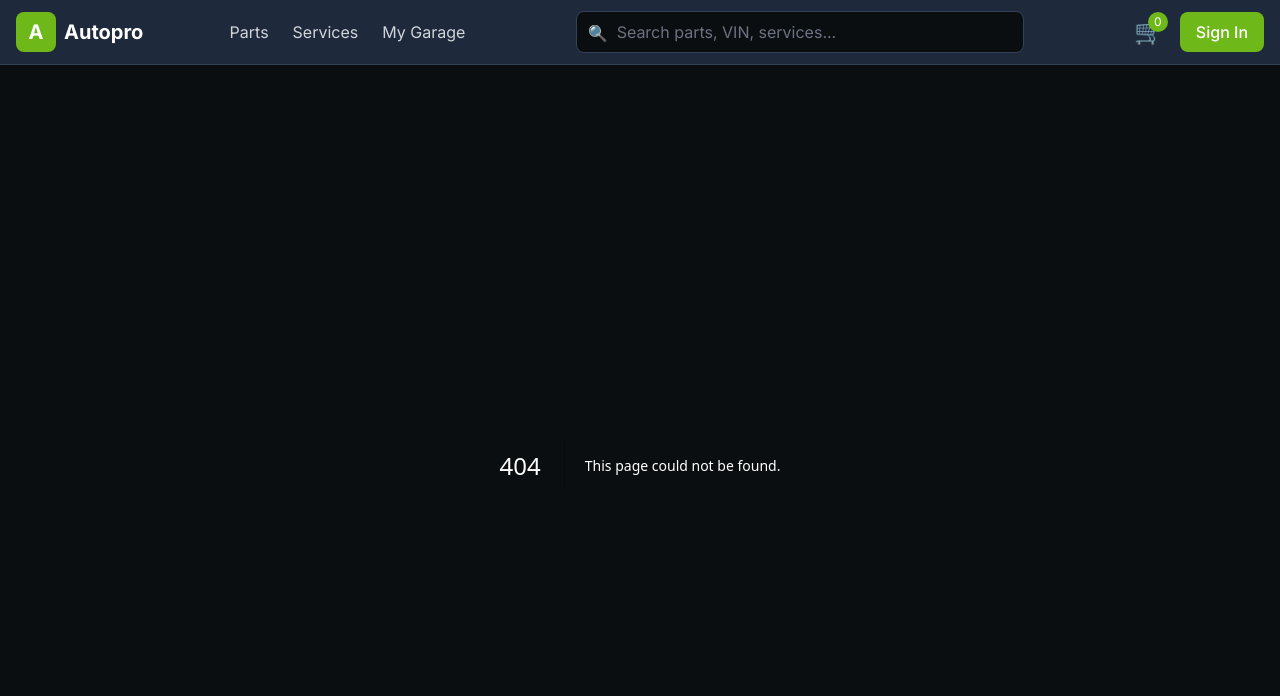
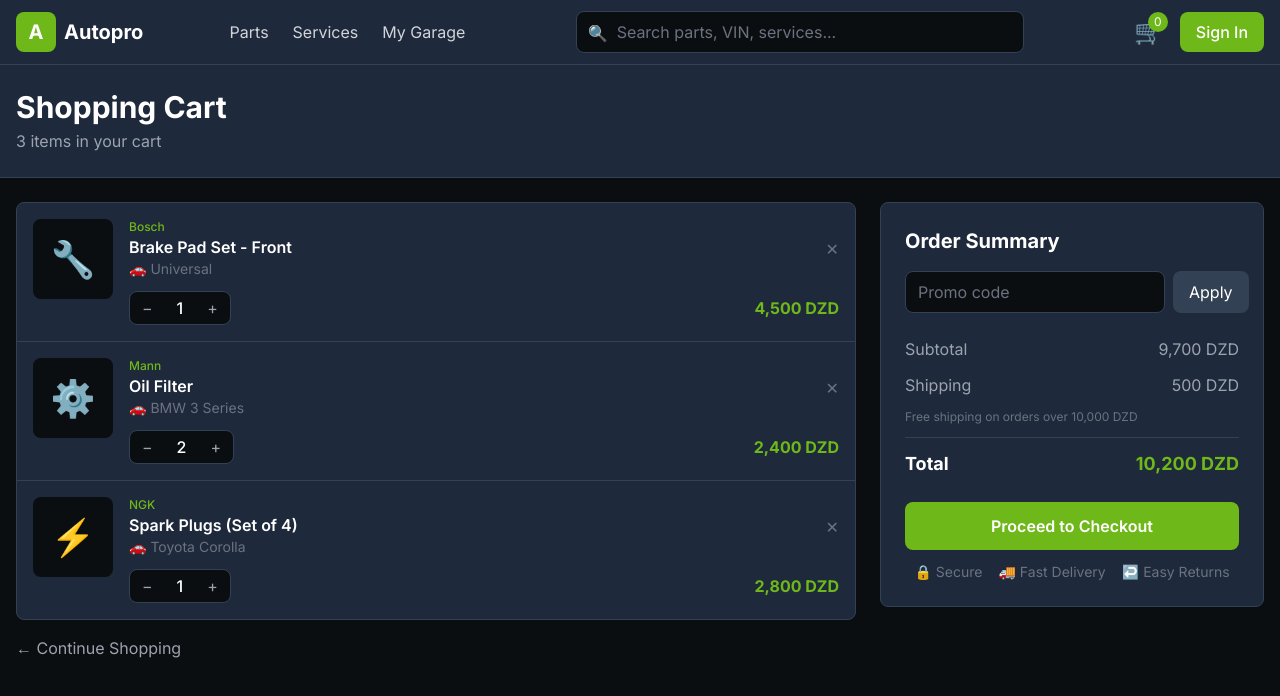
Before and after one commit to houcinhadjaissa-cyber/Autopro, a Next.js app in the folder apps/storefront/: page /cart in a window 1280 px wide. Before the commit this address had no page. Shown: the top 696 px of the page. Built offline with nearby package versions, Linux system fonts and the light colour scheme.

Commit message:
Create page.tsx

```diff
--- /dev/null
+++ b/apps/storefront/src/app/cart/page.tsx
@@ -0,0 +1,200 @@
+"use client";
+
+import { useState } from "react";
+import Link from "next/link";
+
+const demoCartItems = [
+  { id: 1, name: "Brake Pad Set - Front", brand: "Bosch", price: 4500, quantity: 1, image: "🔧", compatibility: "Universal" },
+  { id: 2, name: "Oil Filter", brand: "Mann", price: 1200, quantity: 2, image: "⚙️", compatibility: "BMW 3 Series" },
+  { id: 3, name: "Spark Plugs (Set of 4)", brand: "NGK", price: 2800, quantity: 1, image: "⚡", compatibility: "Toyota Corolla" },
+];
+
+export default function CartPage() {
+  const [cartItems, setCartItems] = useState(demoCartItems);
+  const [promoCode, setPromoCode] = useState("");
+
+  const updateQuantity = (id: number, change: number) => {
+    setCartItems(items =>
+      items.map(item =>
+        item.id === id
+          ? { ...item, quantity: Math.max(1, item.quantity + change) }
+          : item
+      )
+    );
+  };
+
+  const removeItem = (id: number) => {
+    setCartItems(items => items.filter(item => item.id !== id));
+  };
+
+  const subtotal = cartItems.reduce((sum, item) => sum + item.price * item.quantity, 0);
+  const shipping = subtotal > 10000 ? 0 : 500;
+  const total = subtotal + shipping;
+
+  return (
+    <main className="min-h-screen bg-canvas">
+      {/* Page Header */}
+      <div className="bg-surface-1 border-b border-surface-2 py-6 px-4">
+        <div className="max-w-7xl mx-auto">
+          <h1 className="text-2xl md:text-3xl font-bold text-white">
+            Shopping Cart
+          </h1>
+          <p className="text-gray-400 mt-1">
+            {cartItems.length} {cartItems.length === 1 ? "item" : "items"} in your cart
+          </p>
+        </div>
+      </div>
+
+      <div className="max-w-7xl mx-auto px-4 py-6">
+        {cartItems.length > 0 ? (
+          <div className="flex flex-col lg:flex-row gap-6">
+            {/* Cart Items */}
+            <div className="flex-1">
+              <div className="bg-surface-1 rounded-lg border border-surface-2 overflow-hidden">
+                {cartItems.map((item, index) => (
+                  <div
+                    key={item.id}
+                    className={`p-4 flex gap-4 ${
+                      index !== cartItems.length - 1 ? "border-b border-surface-2" : ""
+                    }`}
+                  >
+                    {/* Item Image */}
+                    <div className="bg-canvas rounded-lg w-20 h-20 flex items-center justify-center text-4xl flex-shrink-0">
+                      {item.image}
+                    </div>
+
+                    {/* Item Details */}
+                    <div className="flex-1 min-w-0">
+                      <div className="flex justify-between gap-2">
+                        <div>
+                          <p className="text-xs text-primary font-medium">{item.brand}</p>
+                          <h3 className="font-semibold text-white">{item.name}</h3>
+                          <p className="text-gray-500 text-sm">🚗 {item.compatibility}</p>
+                        </div>
+                        <button
+                          onClick={() => removeItem(item.id)}
+                          className="text-gray-500 hover:text-red-500 transition-colors"
+                        >
+                          ✕
+                        </button>
+                      </div>
+
+                      {/* Price & Quantity */}
+                      <div className="flex items-center justify-between mt-3">
+                        {/* Quantity Controls */}
+                        <div className="flex items-center bg-canvas rounded-lg border border-surface-2">
+                          <button
+                            onClick={() => updateQuantity(item.id, -1)}
+                            className="px-3 py-1 text-gray-400 hover:text-white transition-colors"
+                          >
+                            −
+                          </button>
+                          <span className="px-3 py-1 text-white font-medium">
+                            {item.quantity}
+                          </span>
+                          <button
+                            onClick={() => updateQuantity(item.id, 1)}
+                            className="px-3 py-1 text-gray-400 hover:text-white transition-colors"
+                          >
+                            +
+                          </button>
+                        </div>
+
+                        {/* Price */}
+                        <span className="font-bold text-primary">
+                          {(item.price * item.quantity).toLocaleString()} DZD
+                        </span>
+                      </div>
+                    </div>
+                  </div>
+                ))}
+              </div>
+
+              {/* Continue Shopping */}
+              <Link
+                href="/search"
+                className="inline-flex items-center gap-2 text-gray-400 hover:text-primary mt-4 transition-colors"
+              >
+                ← Continue Shopping
+              </Link>
+            </div>
+
+            {/* Order Summary */}
+            <div className="lg:w-96">
+              <div className="bg-surface-1 rounded-lg border border-surface-2 p-6 sticky top-20">
+                <h2 className="text-xl font-bold text-white mb-4">Order Summary</h2>
+
+                {/* Promo Code */}
+                <div className="flex gap-2 mb-6">
+                  <input
+                    type="text"
+                    placeholder="Promo code"
+                    value={promoCode}
+                    onChange={(e) => setPromoCode(e.target.value)}
+                    className="flex-1 bg-canvas border border-surface-2 rounded-lg py-2 px-3 text-white placeholder-gray-500 focus:border-primary focus:outline-none"
+                  />
+                  <button className="bg-surface-2 hover:bg-primary text-white px-4 py-2 rounded-lg transition-colors">
+                    Apply
+                  </button>
+                </div>
+
+                {/* Price Breakdown */}
+                <div className="space-y-3 mb-6">
+                  <div className="flex justify-between text-gray-400">
+                    <span>Subtotal</span>
+                    <span>{subtotal.toLocaleString()} DZD</span>
+                  </div>
+                  <div className="flex justify-between text-gray-400">
+                    <span>Shipping</span>
+                    <span>
+                      {shipping === 0 ? (
+                        <span className="text-green-500">FREE</span>
+                      ) : (
+                        `${shipping.toLocaleString()} DZD`
+                      )}
+                    </span>
+                  </div>
+                  {shipping > 0 && (
+                    <p className="text-xs text-gray-500">
+                      Free shipping on orders over 10,000 DZD
+                    </p>
+                  )}
+                  <hr className="border-surface-2" />
+                  <div className="flex justify-between text-white font-bold text-lg">
+                    <span>Total</span>
+                    <span className="text-primary">{total.toLocaleString()} DZD</span>
+                  </div>
+                </div>
+
+                {/* Checkout Button */}
+                <button className="w-full bg-primary hover:bg-primary-hover text-white py-3 rounded-lg font-semibold transition-colors mb-3">
+                  Proceed to Checkout
+                </button>
+
+                {/* Trust Badges */}
+                <div className="flex justify-center gap-4 text-gray-500 text-sm">
+                  <span>🔒 Secure</span>
+                  <span>🚚 Fast Delivery</span>
+                  <span>↩️ Easy Returns</span>
+                </div>
+              </div>
+            </div>
+          </div>
+        ) : (
+          /* Empty Cart */
+          <div className="text-center py-16">
+            <span className="text-6xl block mb-4">🛒</span>
+            <h2 className="text-2xl font-bold text-white mb-2">Your cart is empty</h2>
+            <p className="text-gray-400 mb-6">Add some parts to get started!</p>
+            <Link
+              href="/search"
+              className="inline-block bg-primary hover:bg-primary-hover text-white px-6 py-3 rounded-lg font-semibold transition-colors"
+            >
+              Browse Parts
+            </Link>
+          </div>
+        )}
+      </div>
+    </main>
+  );
+                    }
```
